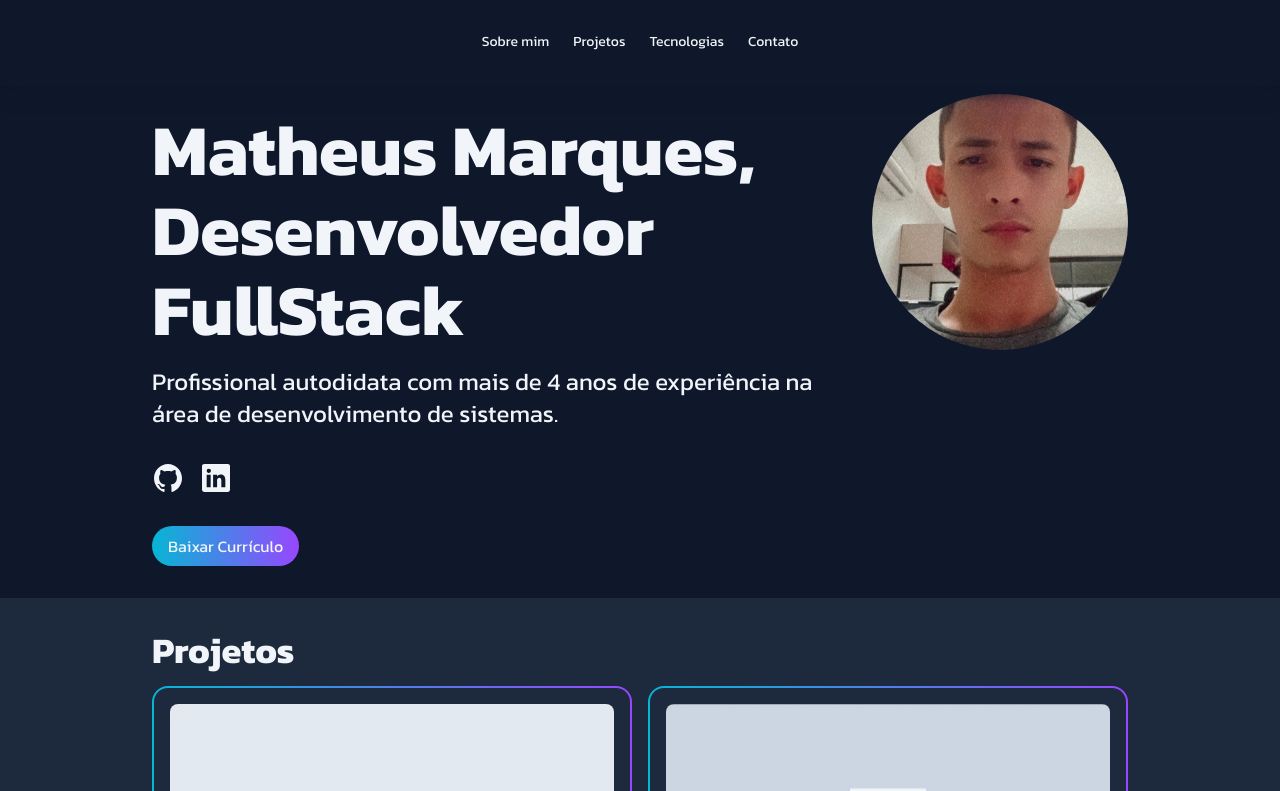
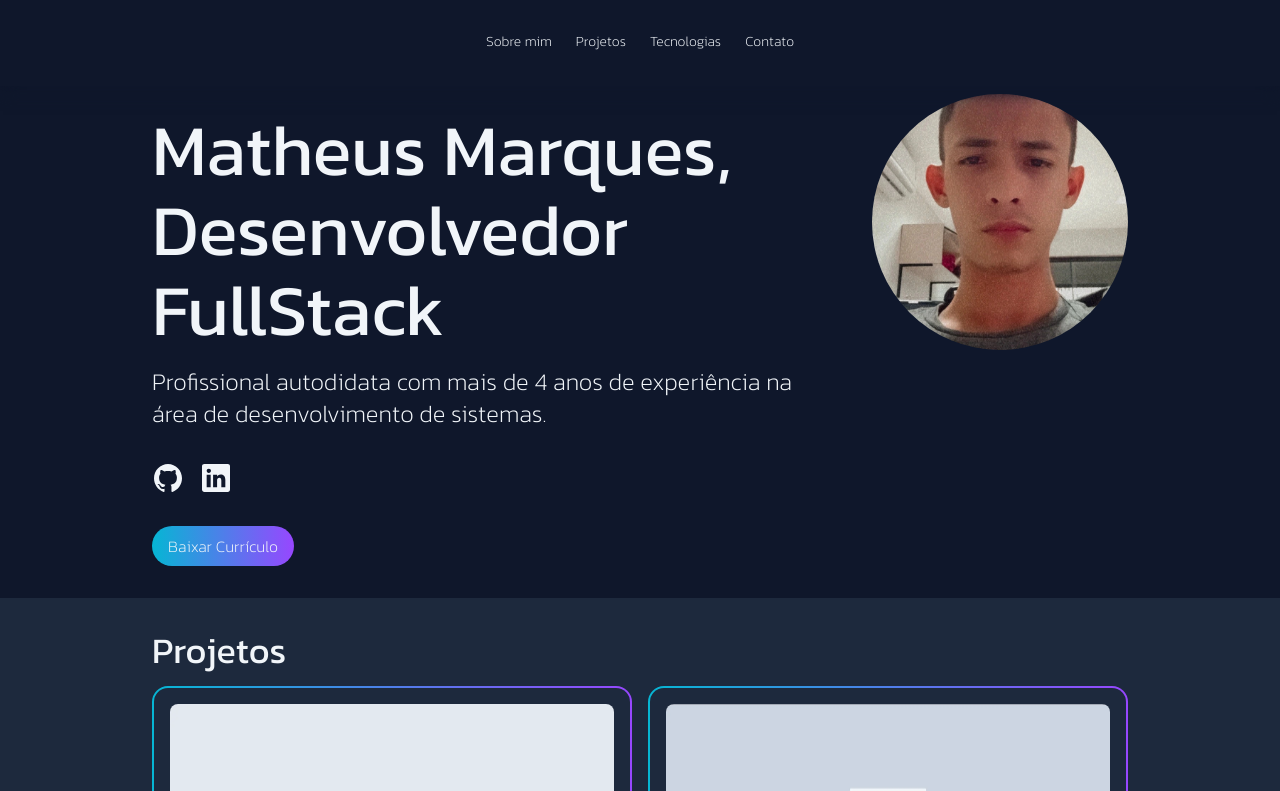
Before and after one commit to matheuspbmarques/portfolio, a Next.js app: page / in a window 1280 px wide. Shown: the top 791 px of the page. Built offline with nearby package versions, Linux system fonts and the light colour scheme.

Commit message:
ui: change text weight

```diff
--- a/configs/fonts.ts
+++ b/configs/fonts.ts
@@ -1,7 +1,7 @@
 import { Kanit } from "next/font/google";
 
-const kanitText = Kanit({ weight: "400", subsets: ["latin"] });
-const kanitSmallTitle = Kanit({ weight: "700", subsets: ["latin"] });
+const kanitText = Kanit({ weight: "200", subsets: ["latin"] });
+const kanitSmallTitle = Kanit({ weight: "400", subsets: ["latin"] });
 
 const fonts = {
   kanitText,
```
